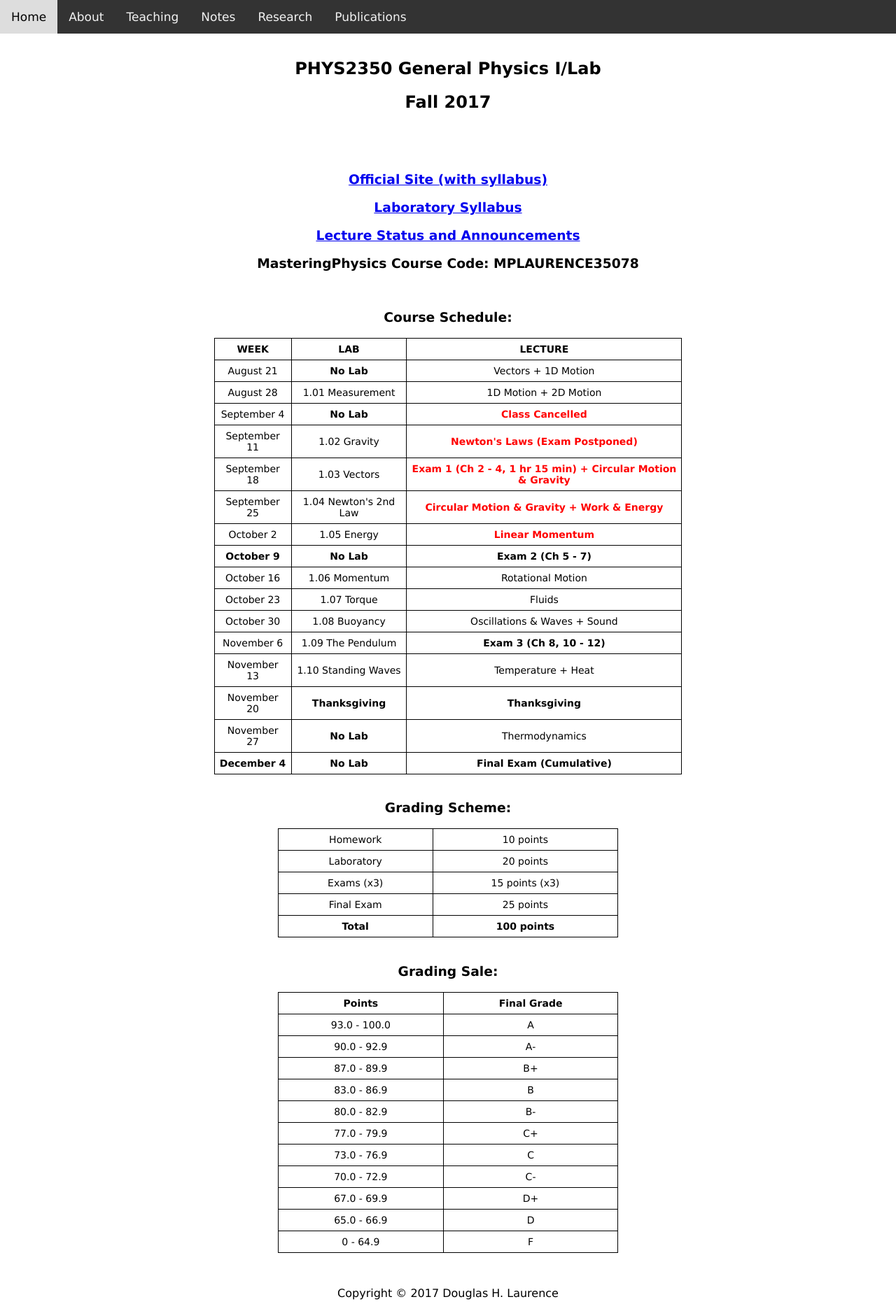
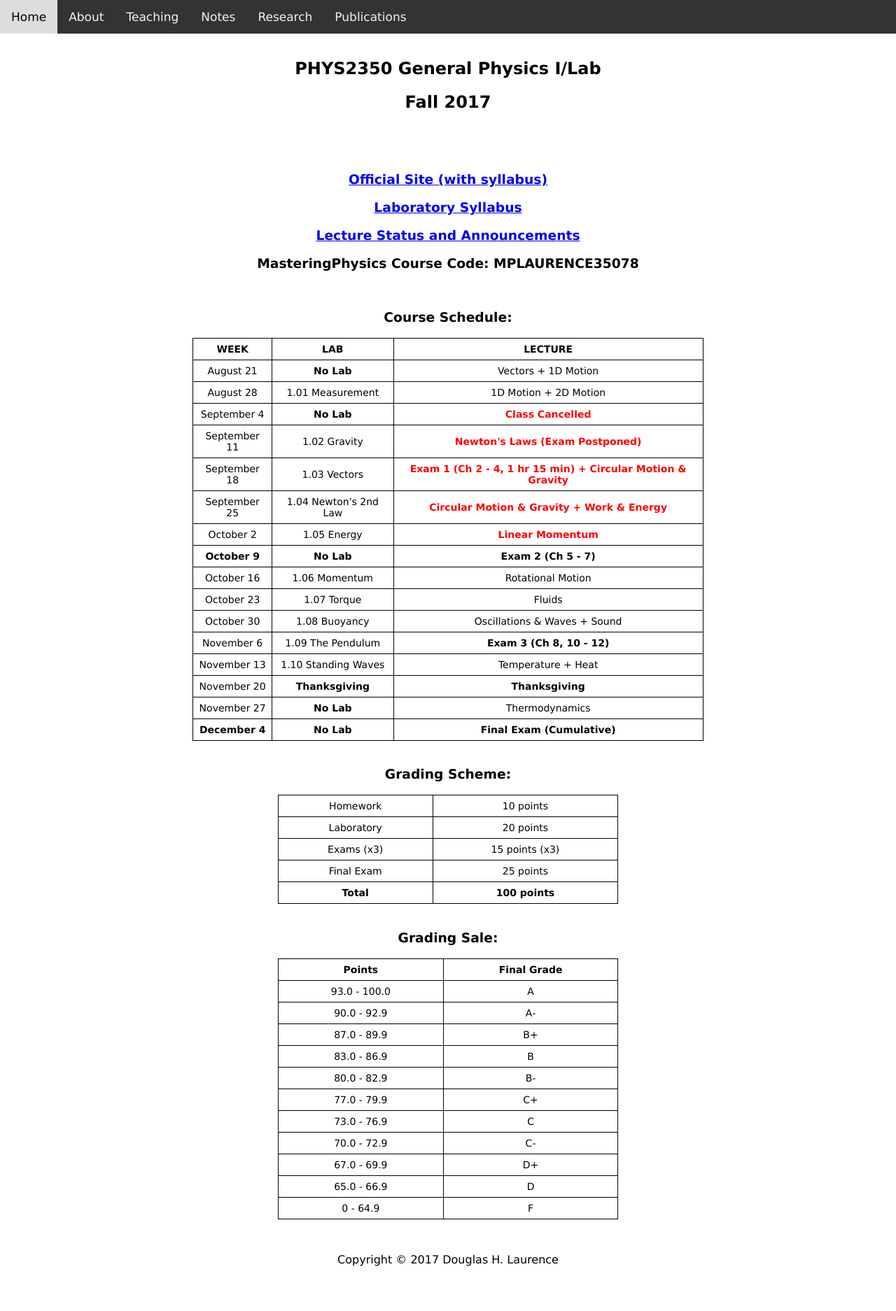
Before and after one commit to dhlaurence/dhlaurence.github.io, a Jekyll site: the page built from teaching/phys2350fall17.html, in a window 1280 px wide. Shown: the whole page at 70% size. Built offline with Jekyll 4.4.1, drawn with Linux system fonts in a browser that asks for light colours; after the commit the page ends 1826 px from its top, so only the background shows below that.

Commit message:
Update phys2350fall17.html

```diff
--- a/teaching/phys2350fall17.html
+++ b/teaching/phys2350fall17.html
@@ -39,7 +39,7 @@ title: PHYS2350Fall2017
     <center>Course Schedule:</center>
   </h3>
 
-  <center><table style="width:55%">
+  <center><table style="width:60%">
   <tr>
     <th>WEEK</th>
     <th>LAB</th>
```
